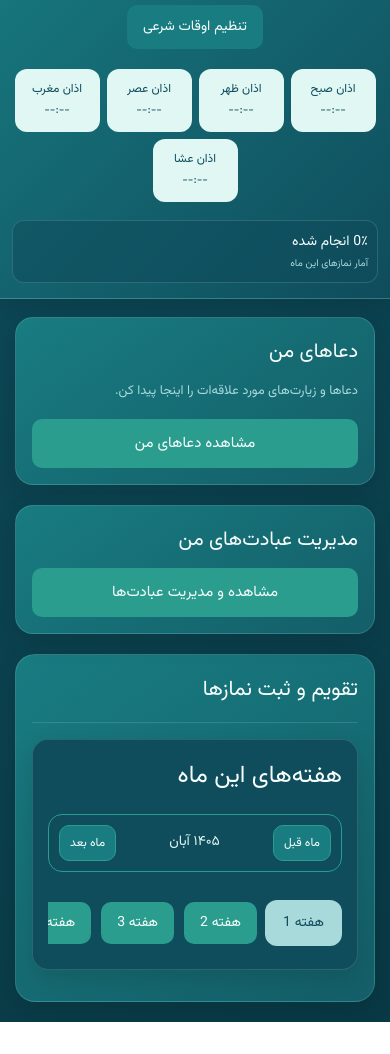
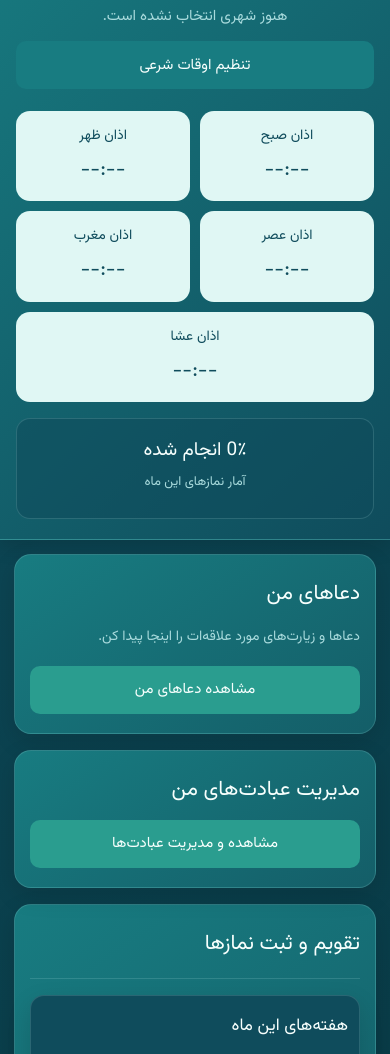
Before and after one commit to lastamirr/namaz-man, a plain HTML site: page index.html in a window 390 px wide. Shown: the part 119-1173 px from the top of the page. Before the commit the page ends 1141 px from the top, so only its background shows below. Drawn offline with Linux system fonts and the light colour scheme.

Commit message:
Improve mobile layout

```diff
--- a/style.css
+++ b/style.css
@@ -693,3 +693,272 @@ select:focus-visible {
         transition-duration: 0.01ms !important;
     }
 }
+
+/* ==================================
+   Mobile App Design
+================================== */
+
+@media (max-width: 600px) {
+
+    html {
+        width: 100%;
+        overflow-x: hidden;
+    }
+
+    body {
+        width: 100%;
+        min-height: 100vh;
+        min-height: 100dvh;
+        font-size: 16px;
+        overflow-x: hidden;
+        line-height: 1.9;
+    }
+
+    /* Header */
+
+    .header {
+        width: 100%;
+        padding: 25px 16px 20px;
+    }
+
+    .header h1 {
+        font-size: 30px;
+        margin-bottom: 3px;
+    }
+
+    .header p {
+        font-size: 15px;
+    }
+
+    #header-location {
+        margin-top: 8px;
+    }
+
+    #open-location {
+        width: 100%;
+        min-height: 48px;
+        margin-top: 10px;
+        font-size: 16px;
+    }
+
+    /* Prayer Times */
+
+    .prayer-times {
+        display: grid;
+        grid-template-columns: repeat(2, minmax(0, 1fr));
+        gap: 10px;
+        margin-top: 22px;
+    }
+
+    .prayer-time-card {
+        min-width: 0;
+        min-height: 85px;
+        padding: 12px 8px;
+        border-radius: 14px;
+        font-size: 14px;
+    }
+
+    .prayer-time-card span {
+        font-size: 14px;
+    }
+
+    .prayer-time-card strong {
+        font-size: 21px;
+    }
+
+    .prayer-time-card:last-child {
+        grid-column: 1 / -1;
+    }
+
+    /* Monthly Statistics */
+
+    .monthly-strip {
+        width: 100%;
+        margin-top: 16px;
+        padding: 14px;
+        flex-direction: column;
+        align-items: stretch;
+        gap: 10px;
+        border-radius: 14px;
+    }
+
+    .monthly-strip-info {
+        min-width: 0;
+        align-items: center;
+        text-align: center;
+    }
+
+    .monthly-strip-info strong {
+        font-size: 19px;
+    }
+
+    .monthly-strip-info span {
+        font-size: 13px;
+    }
+
+    .monthly-strip .progress-bar {
+        width: 100%;
+        max-width: none;
+    }
+
+    /* Main Container */
+
+    .container {
+        width: 100%;
+        max-width: none;
+        margin: 0;
+        padding: 14px;
+    }
+
+    /* Main Sections */
+
+    .dua-section,
+    .qaza-section,
+    .home-section {
+        width: 100%;
+        padding: 19px 15px;
+        margin-bottom: 16px;
+        border-radius: 17px;
+    }
+
+    .dua-section h2,
+    .qaza-section h2,
+    .home-section > h2 {
+        font-size: 21px;
+    }
+
+    .dua-description {
+        font-size: 14px;
+    }
+
+    /* Buttons */
+
+    #open-location,
+    #close-location,
+    #qaza-button,
+    #show-duas-button,
+    #add-qaza,
+    #add-fasting,
+    #done-fasting,
+    #add-mustahab,
+    .done-qaza,
+    .delete-qaza,
+    .edit-qaza,
+    .done-mustahab,
+    .delete-mustahab {
+        min-height: 48px;
+        font-size: 15px;
+        padding: 11px 14px;
+    }
+
+    /* Inputs */
+
+    input,
+    select {
+        min-height: 48px;
+        font-size: 16px !important;
+    }
+
+    .location-section {
+        padding: 18px 14px;
+        border-radius: 15px;
+    }
+
+    /* Calendar */
+
+    .home-section .week-section,
+    .home-section .day-section,
+    .home-section .prayer-section {
+        padding: 14px 11px;
+        border-radius: 14px;
+    }
+
+    .home-section .week-section h2,
+    .home-section .day-section h2,
+    .home-section .prayer-section h2 {
+        font-size: 17px;
+    }
+
+    .month-navigation {
+        gap: 6px;
+        padding: 10px 7px;
+    }
+
+    .month-navigation button {
+        min-height: 44px;
+        padding: 8px 10px;
+        font-size: 13px;
+    }
+
+    .month-navigation p {
+        font-size: 15px;
+    }
+
+    #week-list,
+    #day-list {
+        gap: 8px;
+        padding: 12px 3px;
+        -webkit-overflow-scrolling: touch;
+    }
+
+    .week-button,
+    .day-button {
+        min-height: 46px;
+        padding: 10px 15px;
+        font-size: 15px;
+    }
+
+    /* Daily Prayer Items */
+
+    .prayer-item {
+        min-height: 58px;
+        padding: 13px;
+        font-size: 16px;
+        border-radius: 12px;
+    }
+
+    .prayer-item input[type="checkbox"] {
+        width: 27px;
+        height: 27px;
+    }
+
+    /* Dua List */
+
+    .dua-toggle {
+        min-height: 54px;
+        font-size: 16px;
+    }
+
+    .dua-content {
+        padding: 13px;
+    }
+
+    .dua-content h3 {
+        font-size: 16px;
+    }
+
+    .dua-audio-area audio {
+        width: 100%;
+        max-width: 100%;
+    }
+
+    /* Qaza Panel */
+
+    #qaza-panel h3 {
+        font-size: 18px;
+    }
+
+    #qaza-panel select,
+    #qaza-panel input {
+        width: 100%;
+        min-height: 50px;
+        margin: 7px 0;
+        font-size: 16px;
+    }
+
+    #qaza-total {
+        font-size: 15px;
+        line-height: 2;
+    }
+
+}
```
